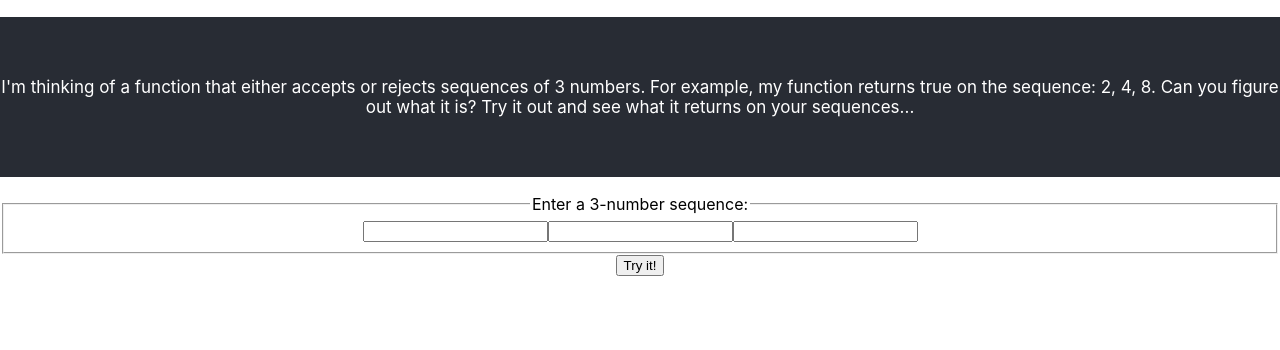
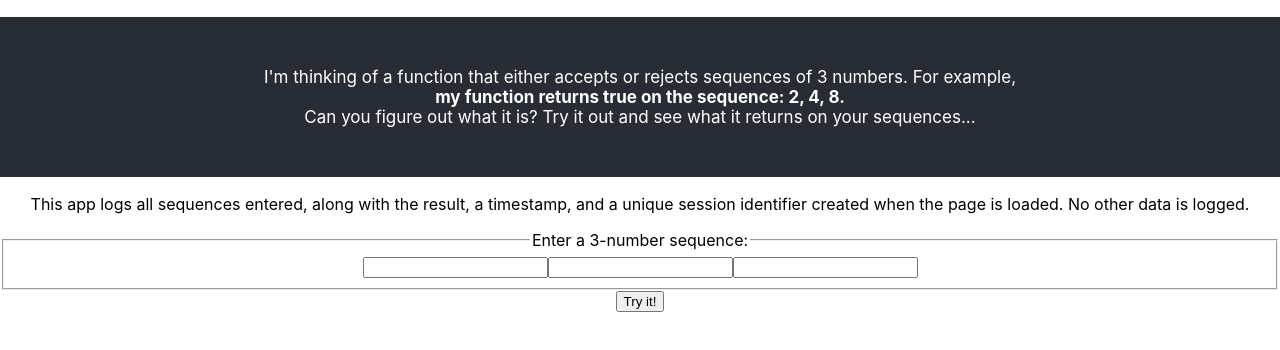
Before and after one commit to tnelson/reactNYT, a React (Create React App) app: page / in a window 1280 px wide. Shown: the top 350 px of the page. Built offline with nearby package versions, Linux system fonts and the light colour scheme.

Commit message:
not actually broken

```diff
--- a/src/App.tsx
+++ b/src/App.tsx
@@ -9,8 +9,12 @@ function App() {
     <div className="App">
       <p className="App-header">
         I'm thinking of a function that either accepts or rejects sequences of 3 numbers.
-        For example, my function returns true on the sequence: 2, 4, 8.
+        For example, <b>my function returns true on the sequence: 2, 4, 8.</b>
         Can you figure out what it is? Try it out and see what it returns on your sequences...
+      </p>
+      <p>
+        This app logs all sequences entered, along with the result, a timestamp,
+        and a unique session identifier created when the page is loaded. No other data is logged.
       </p>
       <Puzzle />
     </div>
```
